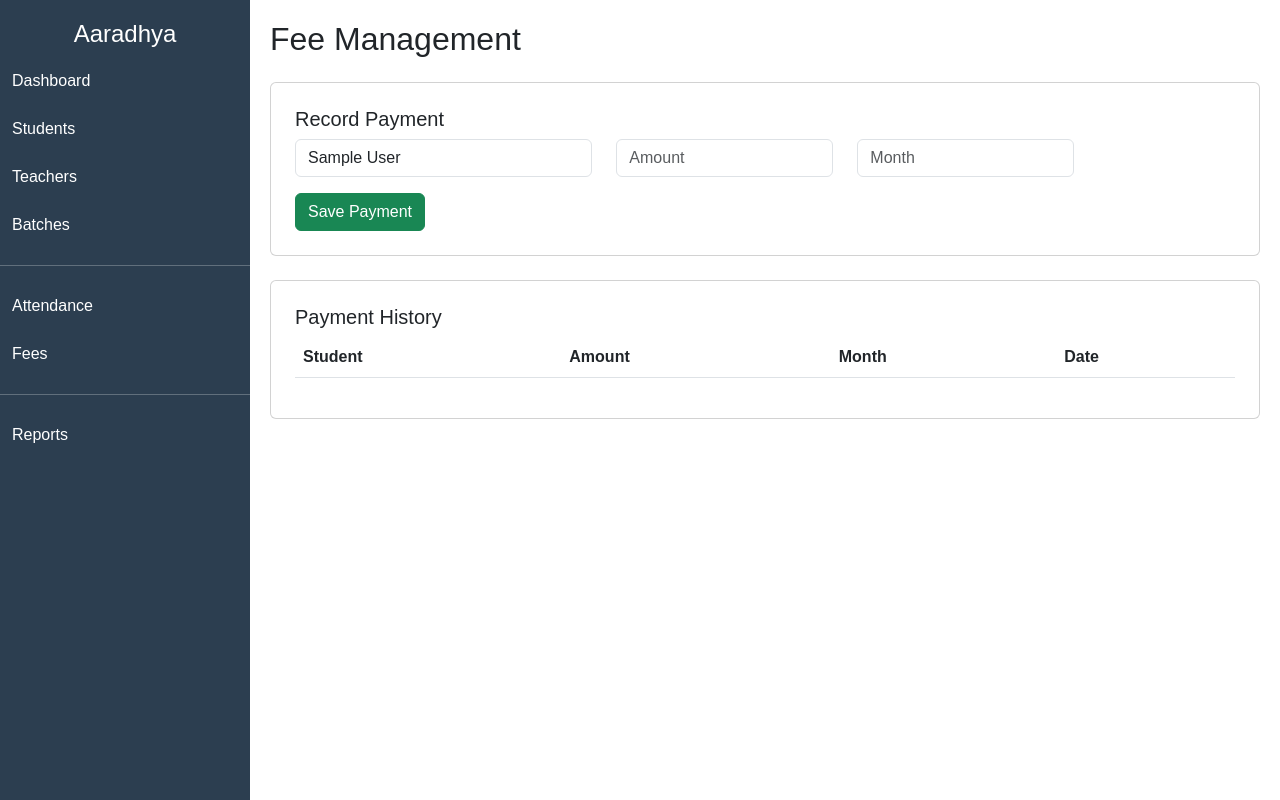
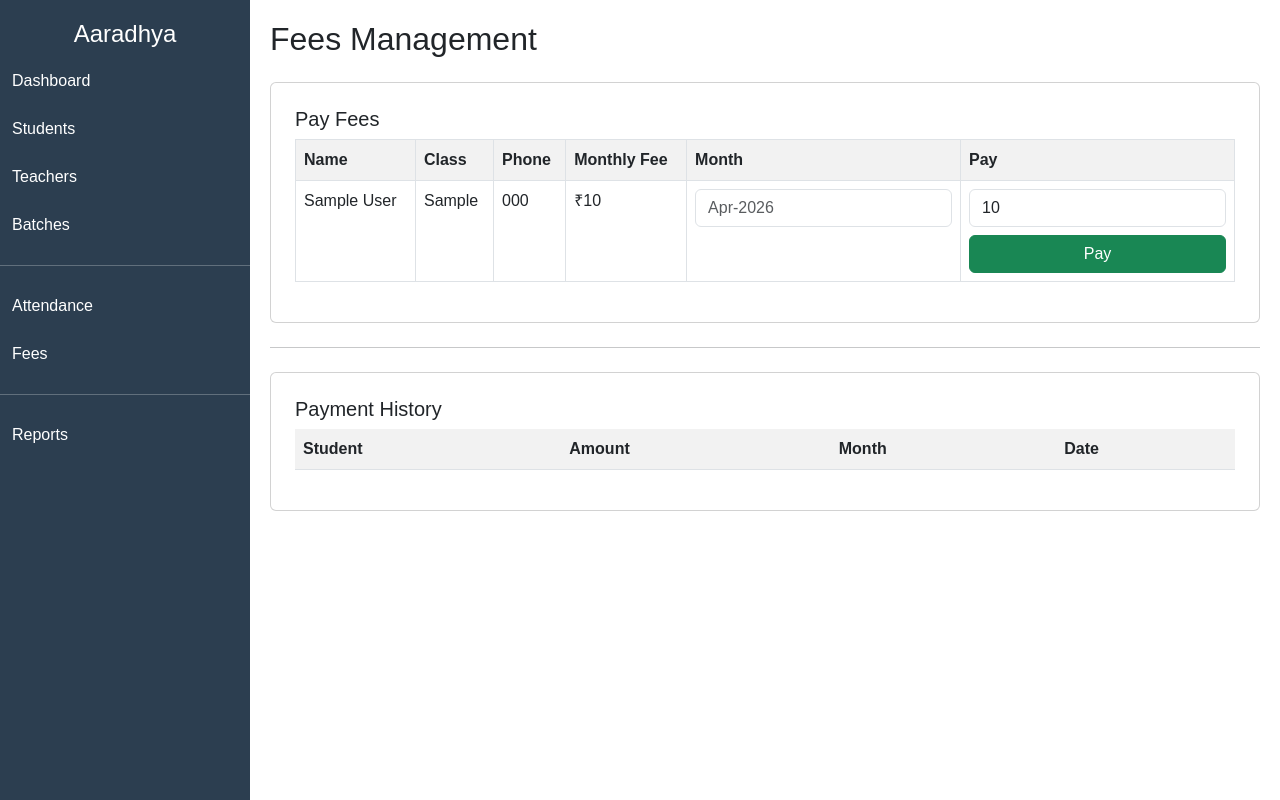
Before and after one commit to cuk6912/aaradhya-classes, a Flask app: page /fees in a window 1280 px wide. Run offline with Flask 3, Linux system fonts and the light colour scheme; tables that the repository leaves empty hold one stand-in row (values such as "Sample post"); lists and menus that the app fills with data are empty.

Commit message:
Update fees.html

```diff
--- a/templates/fees.html
+++ b/templates/fees.html
@@ -2,53 +2,58 @@
 
 {% block content %}
 
-<h2 class="mb-4">Fee Management</h2>
+<h2 class="mb-4">Fees Management</h2>
 
-<div class="card p-4 mb-4">
+<div class="card p-4">
 
-<h5>Record Payment</h5>
+<h5>Pay Fees</h5>
 
-<form method="POST" action="/pay_fee">
+<table class="table table-striped table-bordered">
 
-<div class="row">
-
-<div class="col-md-4">
-
-<select class="form-control" name="student_id">
+<tr>
+<th>Name</th>
+<th>Class</th>
+<th>Phone</th>
+<th>Monthly Fee</th>
+<th>Month</th>
+<th>Pay</th>
+</tr>
 
 {% for s in students %}
 
-<option value="{{s.id}}">
-{{s.name}}
-</option>
+<tr>
+
+<td>{{ s.name }}</td>
+<td>{{ s.student_class }}</td>
+<td>{{ s.phone }}</td>
+<td>₹{{ s.monthly_fee }}</td>
+
+<td>
+<form method="POST" action="/pay_fee/{{s.id}}">
+<input type="text" class="form-control" name="month" placeholder="Apr-2026" required>
+</td>
+
+<td>
+<input type="number" class="form-control mb-2" name="amount" value="{{s.monthly_fee}}" required>
+<button class="btn btn-success w-100">Pay</button>
+</form>
+</td>
+
+</tr>
 
 {% endfor %}
 
-</select>
+</table>
 
 </div>
 
-<div class="col-md-3">
-<input class="form-control" name="amount" placeholder="Amount">
-</div>
-
-<div class="col-md-3">
-<input class="form-control" name="month" placeholder="Month">
-</div>
-
-</div>
-
-<button class="btn btn-success mt-3">Save Payment</button>
-
-</form>
-
-</div>
+<hr class="my-4">
 
 <div class="card p-4">
 
 <h5>Payment History</h5>
 
-<table class="table">
+<table class="table table-striped">
 
 <tr>
 <th>Student</th>
@@ -61,10 +66,17 @@
 
 <tr>
 
-<td>{{f.student_id}}</td>
-<td>{{f.amount}}</td>
-<td>{{f.month}}</td>
-<td>{{f.payment_date}}</td>
+<td>
+{% for s in students %}
+{% if s.id == f.student_id %}
+{{ s.name }}
+{% endif %}
+{% endfor %}
+</td>
+
+<td>₹{{ f.amount }}</td>
+<td>{{ f.month }}</td>
+<td>{{ f.date_paid }}</td>
 
 </tr>
 
```
